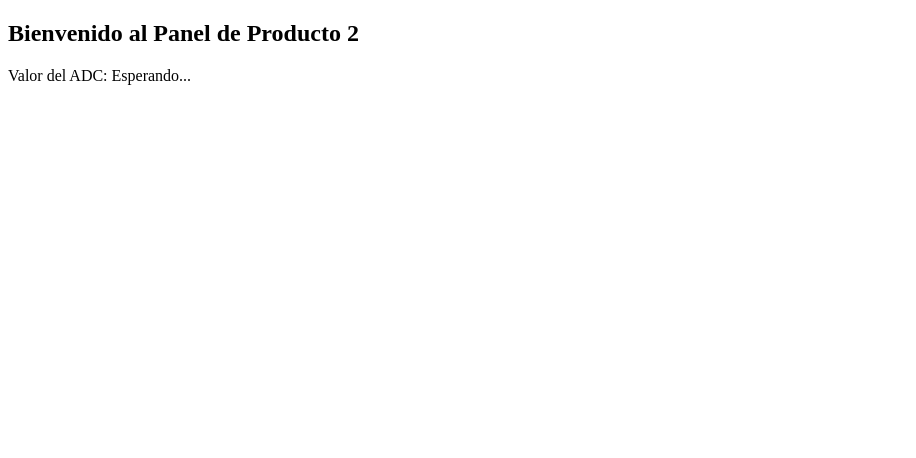
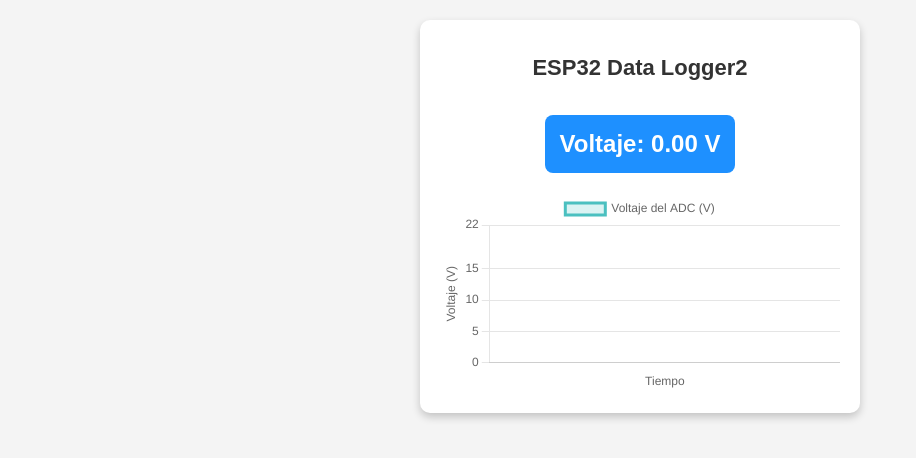
Before and after one commit to FerGT2002/mi-proyecto_2, a plain HTML site: page static/panel-producto2.html in a window 1280 px wide. Shown: the whole page, without its empty margins (0-916 px from the left). Drawn offline with nearby package versions, Linux system fonts and the light colour scheme; no server answers.

Commit message:
Update panel-producto2.html

```diff
--- a/static/panel-producto2.html
+++ b/static/panel-producto2.html
@@ -4,28 +4,133 @@
     <meta charset="UTF-8">
     <meta name="viewport" content="width=device-width, initial-scale=1.0">
     <title>Producto 2 Panel</title>
+    <script src="https://cdn.jsdelivr.net/npm/chart.js"></script>
+    <style>
+        body {
+            font-family: Arial, sans-serif;
+            background-color: #f4f4f4;
+            text-align: center;
+            margin: 0;
+            padding: 20px;
+        }
+
+        .container {
+            max-width: 400px;
+            margin: auto;
+            background: white;
+            padding: 20px;
+            border-radius: 10px;
+            box-shadow: 0px 4px 8px rgba(0, 0, 0, 0.2);
+        }
+
+        h1 {
+            font-size: 22px;
+            color: #333;
+        }
+
+        .adc-container {
+            font-size: 24px;
+            font-weight: bold;
+            margin-top: 20px;
+            padding: 15px;
+            border-radius: 8px;
+            background: #1E90FF;
+            color: white;
+            display: inline-block;
+        }
+
+        .led-button {
+            margin-top: 20px;
+        }
+        canvas {
+            margin-top: 20px;
+            width: 100% !important;
+            height: auto !important;
+        }
+    </style>
 </head>
 <body>
-    <h2>Bienvenido al Panel de Producto 2</h2>
-    <p>Valor del ADC: <span id="adc-value">Esperando...</span></p>
+    <div class="container">
+        <h1>ESP32 Data Logger2</h1>
+        <div class="adc-container">
+            Voltaje: <span id="adc-value">0.00 V</span>
+        </div>
+        <br>
+        <canvas id="adcChart"></canvas> <!-- Canvas para la gráfica -->
+    </div>
 
     <script>
+
+        let labels = [];  // Etiquetas de tiempo
+        let adcData = []; // Datos de voltaje del ADC
+
         // Función para obtener el valor del ADC desde el servidor
         async function fetchADCValue() {
             try {
                 const response = await fetch("/api/adc/esp2");  // Solicitar el valor del ADC
                 const data = await response.json();
                 document.getElementById('adc-value').innerText = data.adc_value;  // Mostrar el valor en la página
+                  // Agregar datos a la gráfica
+                    adcData.push(data.adc_value);
+                    labels.push(labels.length + 1); // Agregar nuevo punto de tiempo
+
+                     // Limitar a los últimos 20 valores
+                     if (adcData.length > 35) {
+                        adcData.shift();
+                        labels.pop();
+                    }
+
+                     console.log(adcData)
+                    // Actualizar la gráfica
+                    adcChart.update();
             } catch (error) {
                 console.error("Error al obtener el valor del ADC:", error);
             }
         }
 
         // Actualizar el valor del ADC cada 2 segundos
-        setInterval(fetchADCValue, 1000);
+        setInterval(fetchADCValue, 2000);
 
         // Llamar a la función inicialmente para cargar el valor al inicio
         fetchADCValue();
+
+
+        window.onload = function() {
+            const ctx = document.getElementById('adcChart').getContext('2d');
+            window.adcChart = new Chart(ctx, {
+                type: 'line',
+                data: {
+                    labels: labels,
+                    datasets: [{
+                        label: 'Voltaje del ADC (V)',
+                        data: adcData,
+                        borderColor: 'rgb(75, 192, 192)',
+                        backgroundColor: 'rgba(75, 192, 192, 0.2)',
+                        fill: true,
+                        tension: 0.5
+                    }]
+                },
+                options: {
+                    responsive: true,
+                    scales: {
+                        x: {
+                            title: {
+                                display: true,
+                                text: 'Tiempo'
+                            }
+                        },
+                        y: {
+                            title: {
+                                display: true,
+                                text: 'Voltaje (V)'
+                            },
+                            min: 0, // Ajusta según el rango esperado
+                            max: 22
+                        }
+                    }
+                }
+            });
+        };
     </script>
 </body>
 </html>
```
